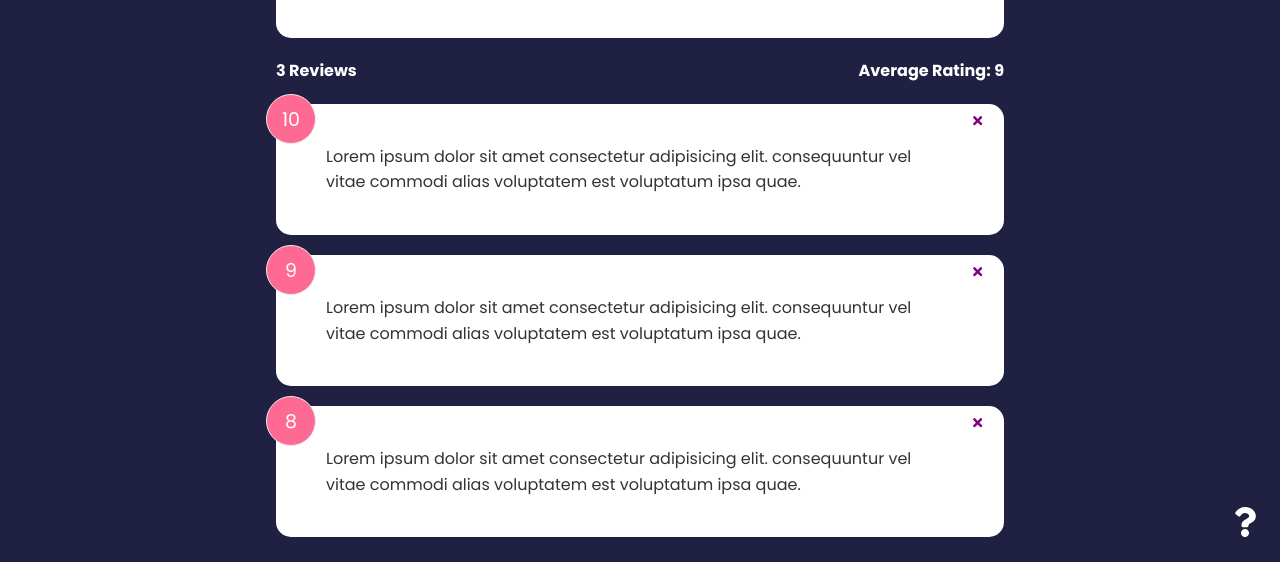
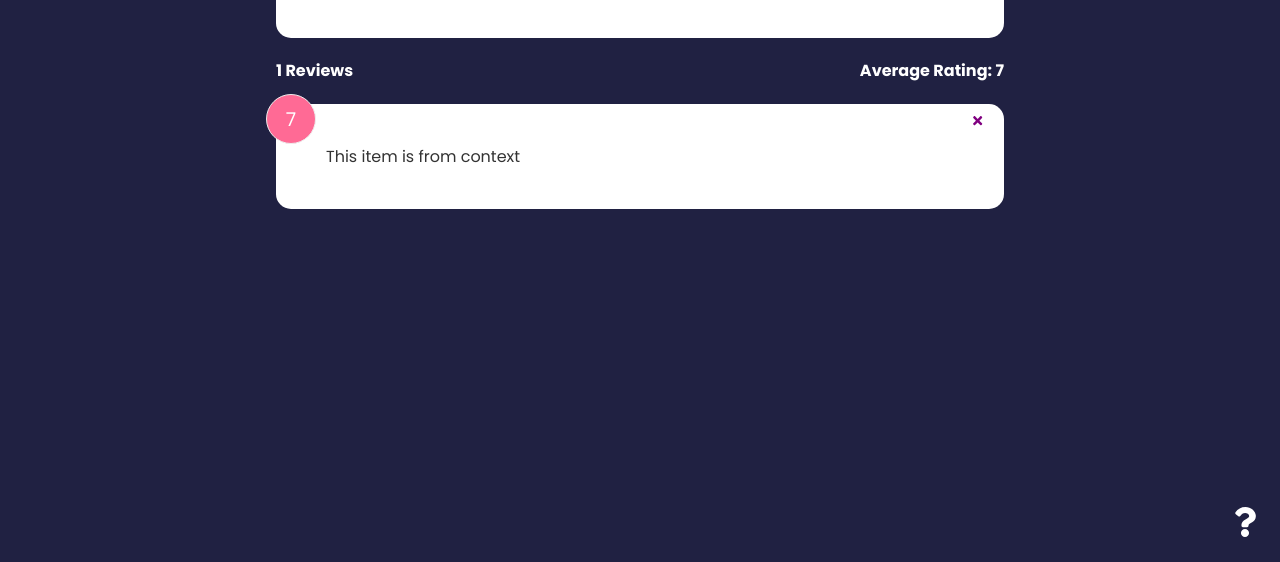
Before and after one commit to s-palmer/feedback-app, a React (Create React App) app: page / in a window 1280 px wide. Shown: the part 235-797 px from the top of the page. Built offline with nearby package versions, Linux system fonts and the light colour scheme.

Commit message:
Extracted add and delete functions to context

```diff
--- a/src/App.js
+++ b/src/App.js
@@ -1,5 +1,4 @@
 import Header from "./components/Header";
-import FeedbackData from "./data/FeedbackData";
 import FeedbackList from "./components/FeedbackList";
 import FeedbackStats from "./components/FeedbackStats";
 import FeedbackForm from "./components/FeedbackForm";
@@ -7,23 +6,8 @@
 import AboutPage from "./pages/AboutPage";
 import AboutIconLink from "./components/AboutIconLink";
 import { BrowserRouter as Router, Route, Routes } from "react-router-dom";
-import { useState } from "react";
-import { v4 as uuidv4 } from "uuid";
 
 function App() {
-  const [feedback, setFeedback] = useState(FeedbackData);
-
-  const deleteFeedback = (id) => {
-    if (window.confirm("Are you sure you want to delete this?")) {
-      setFeedback(feedback.filter((item) => item.id !== id));
-    }
-  };
-
-  const addFeedback = (newFeedback) => {
-    newFeedback.id = uuidv4();
-    setFeedback([newFeedback, ...feedback]);
-  };
-
   return (
     <FeedbackProvider>
       <Router>
@@ -35,12 +19,9 @@
               path="/"
               element={
                 <>
-                  <FeedbackForm handleAdd={addFeedback} />
-                  <FeedbackStats feedback={feedback} />
-                  <FeedbackList
-                    feedback={feedback}
-                    handleDelete={deleteFeedback}
-                  />
+                  <FeedbackForm />
+                  <FeedbackStats />
+                  <FeedbackList  />
                 </>
               }
             ></Route>
--- a/src/components/FeedbackForm.jsx
+++ b/src/components/FeedbackForm.jsx
@@ -1,13 +1,15 @@
 import Card from "./shared/Card";
 import Button from "./shared/Button";
 import RatingSelect from "./RatingSelect";
-import { useState } from "react";
+import { useState, useContext } from "react";
+import FeedbackContext  from '../context/FeedbackContext'
 
-function FeedbackForm({handleAdd}) {
+function FeedbackForm() {
   const [text, setText] = useState("");
   const [rating, setRating] = useState(10);
   const [btnDisabled, setBtnDisabled] = useState(true);
   const [message, setMessage] = useState("");
+  const {addFeedback} = useContext(FeedbackContext)
 
   const handleTextChange = (e) => {
     if (text === "") {
@@ -31,7 +33,7 @@
         text: text,
         rating: rating,
       };
-      handleAdd(newFeedback);
+      addFeedback(newFeedback);
 
       setText('')
       setBtnDisabled(true)
--- a/src/components/FeedbackItem.jsx
+++ b/src/components/FeedbackItem.jsx
@@ -1,13 +1,17 @@
 import PropTypes from 'prop-types'
 import {FaTimes} from 'react-icons/fa'
+import FeedbackContext from '../context/FeedbackContext';
 import Card from "./shared/Card";
+import {useContext} from 'react'
 
-function FeedbackItem({item, handleDelete}) {
+function FeedbackItem({item}) {
+
+  const {deleteFeedback} = useContext(FeedbackContext)
 
   return (
     <Card>
       <div className="num-display">{item.rating}</div>
-      <button onClick={() => handleDelete(item.id)} className="close">
+      <button onClick={() => deleteFeedback(item.id)} className="close">
         <FaTimes color='purple' />
       </button>
       <div className="text-display">{item.text}</div>
--- a/src/components/FeedbackList.jsx
+++ b/src/components/FeedbackList.jsx
@@ -1,8 +1,12 @@
 import FeedbackItem from "./FeedbackItem";
-import PropTypes from "prop-types";
 import { motion, AnimatePresence } from "framer-motion";
+import { useContext } from 'react'
+import FeedbackContext  from '../context/FeedbackContext'
 
-function FeedbackList({ feedback, handleDelete }) {
+function FeedbackList() {
+  const {feedback} = useContext(FeedbackContext)
+
+
   if (!feedback || feedback.length === 0) {
     return <p>No feedback yet</p>;
   }
@@ -16,7 +20,6 @@
               <FeedbackItem
                 key={item.id}
                 item={item}
-                handleDelete={handleDelete}
               />
             </motion.div>
           ))}
@@ -36,14 +39,4 @@
   // );
 }
 
-FeedbackList.propTypes = {
-  feedback: PropTypes.arrayOf(
-    PropTypes.shape({
-      // id: PropTypes.number.isRequired,
-      text: PropTypes.string.isRequired,
-      rating: PropTypes.number.isRequired,
-    })
-  ),
-};
-
 export default FeedbackList;
--- a/src/components/FeedbackStats.jsx
+++ b/src/components/FeedbackStats.jsx
@@ -1,6 +1,9 @@
-import PropTypes from 'prop-types'
+import FeedbackContext from '../context/FeedbackContext';
+import { useContext } from 'react'
+function FeedbackStats() {
 
-function FeedbackStats({feedback}) {
+  const {feedback} = useContext(FeedbackContext)
+
   let average = feedback.reduce((accumulator, currentValue) => {
     return accumulator + currentValue.rating;
   }, 0) / feedback.length;
@@ -18,8 +21,4 @@
   )
 }
 
-FeedbackStats.propTypes = {
-  feedback: PropTypes.array.isRequired,
-}
-
 export default FeedbackStats
--- a/src/context/FeedbackContext.js
+++ b/src/context/FeedbackContext.js
@@ -1,8 +1,10 @@
 import { createContext, useState } from "react";
+import { v4 as uuidv4 } from "uuid";
+
 
 const FeedbackContext = createContext()
 
-export const FeedbackProvider = ({children}) => {
+export const FeedbackProvider = ({ children }) => {
   const [feedback, setFeedback] = useState([
     {
       id: 1,
@@ -11,10 +13,23 @@
     }
   ])
 
+  const deleteFeedback = (id) => {
+    if (window.confirm("Are you sure you want to delete this?")) {
+      setFeedback(feedback.filter((item) => item.id !== id));
+    }
+  };
+
+  const addFeedback = (newFeedback) => {
+    newFeedback.id = uuidv4();
+    setFeedback([newFeedback, ...feedback]);
+  };
 
   return <FeedbackContext.Provider value={{
-    feedback
-  }}>
+    feedback,
+    deleteFeedback,
+    addFeedback,
+  }}
+  >
     {children}
   </FeedbackContext.Provider>
 }
```
